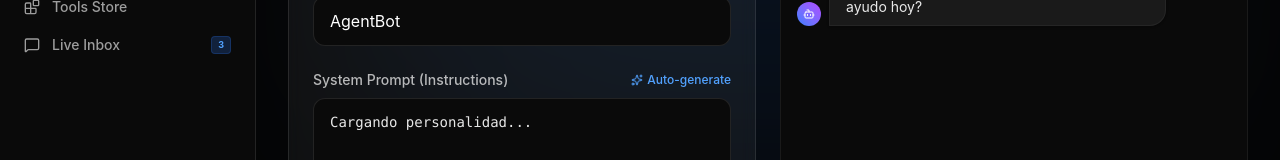
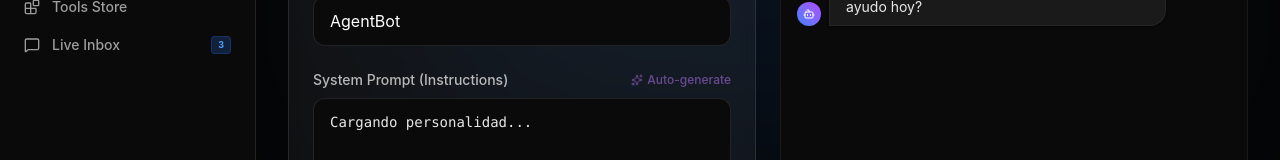
Before and after one commit to Mifonsecaa/Agenty-, a Next.js app: page /dashboard/builder in a window 1280 px wide. Shown: the part 297-457 px from the top of the page. Built offline with nearby package versions, Linux system fonts and the light colour scheme; no server answers.

Commit message:
Add /api/generate-prompt endpoint and wire up Auto-generate button from Playground

```diff
--- /dev/null
+++ b/app/api/generate-prompt/route.ts
@@ -0,0 +1,64 @@
+import { NextResponse } from "next/server";
+import { getServerSession } from "next-auth";
+import { authOptions } from "@/app/api/auth/[...nextauth]/route";
+import OpenAI from "openai";
+
+export async function POST(req: Request) {
+    try {
+        const session = await getServerSession(authOptions);
+        if (!session?.user?.email) {
+            return NextResponse.json({ error: "No autorizado" }, { status: 401 });
+        }
+
+        const body = await req.json();
+        const { businessName, agentTone, businessDescription, schedules, defaultDurationMinutes } = body;
+
+        if (!businessName) {
+            return NextResponse.json({ error: "Falta el nombre del negocio" }, { status: 400 });
+        }
+
+        const openai = new OpenAI({ apiKey: process.env.OPENAI_API_KEY });
+
+        const rawContext = `
+        Nombre del negocio: ${businessName}
+        Tono deseado: ${agentTone || 'Amable, servicial y humano'}
+        Duración estándar: ${defaultDurationMinutes || 30} minutos
+        Conocimiento y Reglas: ${businessDescription || 'Ninguna regla ingresada.'}
+        Horarios Crudos: ${JSON.stringify(schedules || [])}
+        `;
+
+        const magicPrompt = `
+        Eres un experto en Prompt Engineering conversacional.
+        Toma este 'Contexto Crudo' de un negocio y conviértelo en un SYSTEM PROMPT de máxima calidad en español.
+
+        INSTRUCCIONES PARA TI:
+        1. Escribe el System Prompt desde la perspectiva de primera persona para que la IA lo asuma ("Eres el asistente de...").
+        2. Mantén el 'Tono deseado' pero redáctalo como instrucciones de comportamiento precisas (ej. "Tus respuestas deben ser ultra cortas y usar al menos un emoji por mensaje").
+        3. Traduce los 'Horarios Crudos' (que vienen en código feo) a una narrativa humana y clara sobre cuándo la persona puede agendar.
+        4. Transforma las 'Reglas' en políticas inquebrantables de servicio al cliente.
+
+        IMPORTANTE: Devuelve ÚNICAMENTE el texto resultante del System Prompt. NO agregues comillas markdown (\`\`\`), no digas "Aquí tienes", solo el puro y duro texto de instrucciones.
+
+        CONTEXTO CRUDO DEL NEGOCIO:
+        ${rawContext}
+        `;
+
+        const response = await openai.chat.completions.create({
+            model: "gpt-4o-mini", // Very capable for prompt writing, cheaper/faster
+            messages: [{ role: "user", content: magicPrompt }],
+            temperature: 0.7,
+        });
+
+        const generatedPrompt = response.choices[0].message.content?.trim();
+
+        if (!generatedPrompt) {
+            throw new Error("No prompt was generated");
+        }
+
+        return NextResponse.json({ success: true, prompt: generatedPrompt });
+
+    } catch (error) {
+        console.error("Error generating advanced prompt:", error);
+        return NextResponse.json({ error: "Error interno generado el Prompt Mágico" }, { status: 500 });
+    }
+}
--- a/app/dashboard/builder/page.tsx
+++ b/app/dashboard/builder/page.tsx
@@ -35,6 +35,14 @@ export default function BuilderPlayground() {
         }, 1500);
     };
 
+    const [isGeneratingPrompt, setIsGeneratingPrompt] = useState(false);
+    const [fullAgentConfig, setFullAgentConfig] = useState<any>(null); // To store all fields to pass to the magic prompt generator
+
+    // Auto-scroll al final del chat
+    useEffect(() => {
+        messagesEndRef.current?.scrollIntoView({ behavior: "smooth" });
+    }, [messages, isTyping]);
+
     // Cargar la configuración mágica generada desde la Home
     useEffect(() => {
         const loadActiveAgent = () => {
@@ -44,6 +52,9 @@ export default function BuilderPlayground() {
                 try {
                     const active = JSON.parse(configStr);
                     const config = active.config || active;
+
+                    // Guardar para el Auto-generate prompt
+                    setFullAgentConfig(config);
 
                     setAgentName(config.businessName || active.name || "AgentBot");
 
@@ -86,10 +97,34 @@ Por favor, actúa estrictamente basándote en esta personalidad, conocimientos d
         return () => window.removeEventListener('agentSwitched', loadActiveAgent);
     }, []);
 
-    // Auto-scroll al final del chat
-    useEffect(() => {
-        messagesEndRef.current?.scrollIntoView({ behavior: "smooth" });
-    }, [messages, isTyping]);
+    const handleAutoGeneratePrompt = async () => {
+        if (!fullAgentConfig) return;
+        setIsGeneratingPrompt(true);
+
+        try {
+            const res = await fetch('/api/generate-prompt', {
+                method: 'POST',
+                headers: { 'Content-Type': 'application/json' },
+                body: JSON.stringify(fullAgentConfig)
+            });
+
+            if (!res.ok) throw new Error("Error generating expert prompt");
+
+            const data = await res.json();
+            if (data.success && data.prompt) {
+                setSystemPrompt(data.prompt);
+
+                // TODO: Here you could also optionally trigger a PUT /api/business to save the new generated prompt permanently
+            } else {
+                alert(data.error || "No se pudo generar el prompt estricto");
+            }
+        } catch (error) {
+            console.error(error);
+            alert("Hubo un error al contactar al motor de magia de prompts.");
+        } finally {
+            setIsGeneratingPrompt(false);
+        }
+    };
 
     const handleSendMessage = async (e?: React.FormEvent) => {
         e?.preventDefault();
@@ -187,10 +222,15 @@ Por favor, actúa estrictamente basándote en esta personalidad, conocimientos d
                         </div>
 
                         <div className="flex-1 flex flex-col">
-                            <label className="block text-sm font-medium text-white/70 mb-2 flex justify-between">
+                            <label className="block text-sm font-medium text-white/70 mb-2 flex justify-between items-center">
                                 <span>System Prompt (Instructions)</span>
-                                <button className="text-blue-400 text-xs hover:underline flex items-center gap-1">
-                                    <Sparkles className="w-3 h-3" /> Auto-generate
+                                <button
+                                    onClick={handleAutoGeneratePrompt}
+                                    disabled={isGeneratingPrompt || !fullAgentConfig}
+                                    className="text-purple-400 text-xs hover:text-purple-300 flex items-center gap-1 transition-colors disabled:opacity-50"
+                                >
+                                    <Sparkles className={`w-3 h-3 ${isGeneratingPrompt ? 'animate-spin' : ''}`} />
+                                    {isGeneratingPrompt ? 'Mejorando...' : 'Auto-generate'}
                                 </button>
                             </label>
                             <textarea
```
